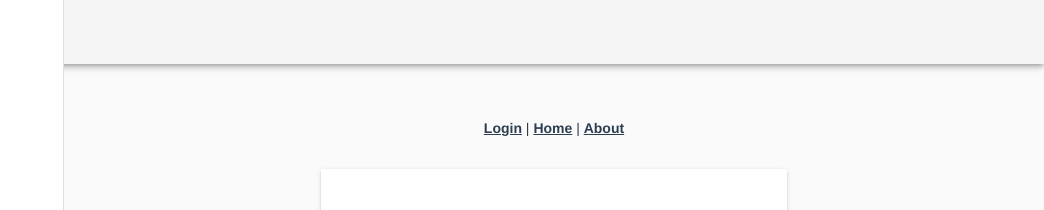
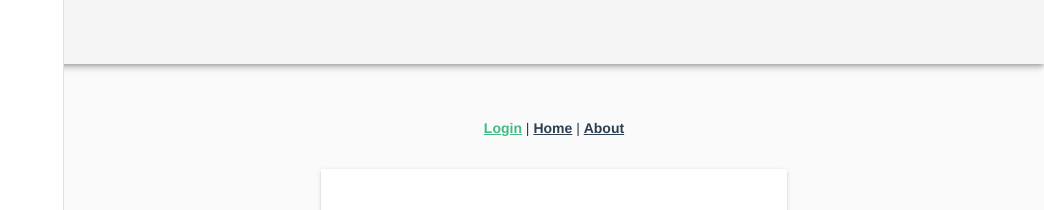
Before and after one commit to fe-playground/k-typing, a Vue app: page /#/login in a window 1280 px wide. Shown: the top 210 px of the page, without its empty margins (236-1280 px from the left). Built offline with nearby package versions, Linux system fonts and the light colour scheme.

Commit message:
feat: 로그인한 사용자만 home 에 접근

```diff
--- a/src/App.vue
+++ b/src/App.vue
@@ -5,7 +5,7 @@
     <v-content>
       <v-container fluid>
         <div id="nav">
-          <router-link to="/">Login</router-link> |
+          <router-link to="/login">Login</router-link> |
           <router-link to="/home">Home</router-link> |
           <router-link to="/about">About</router-link>
         </div>
--- a/src/router.js
+++ b/src/router.js
@@ -1,24 +1,35 @@
 import Vue from 'vue';
 import Router from 'vue-router';
+import store from '@/store';
+
 import Login from './views/Login';
-//import Home from './views/Home.vue';
+import NotFound404 from './views/NotFound404';
 
 Vue.use(Router);
 
-const NotFound = { template: '<p>Page not found</p>' };
-
-export default new Router({
+const router = new Router({
   //mode: 'history',
   routes: [
     {
+      path: '*',
+      component: NotFound404,
+      meta: { title: '404' },
+    },
+    {
       path: '/',
+      redirect: '/login',
+    },
+    {
+      path: '/login',
       name: 'login',
       component: Login,
+      meta: { title: 'Login' },
     },
     {
       path: '/home',
       name: 'home',
       component: () => import('./views/Home.vue'),
+      meta: { requiresAuth: true, title: 'home' },
     },
     {
       path: '/about',
@@ -27,11 +38,25 @@ export default new Router({
       // this generates a separate chunk (about.[hash].js) for this route
       // which is lazy-loaded when the route is visited.
       component: () => import(/* webpackChunkName: "about" */ './views/About.vue'),
-    },
-    {
-      path: '*',
-      //name: 'notFound',
-      component: Login,
+      meta: { title: 'about' },
     },
   ],
 });
+
+router.beforeEach((to, from, next) => {
+  document.title = to.meta.title || 'typing';
+  if (to.matched.some(record => record.meta.requiresAuth)) {
+    if (!store.getters[ 'auth/isAuth' ]) {
+      next({
+        path: '/login',
+        query: { redirect: to.fullPath },
+      });
+    } else {
+      next();
+    }
+  } else {
+    next(); // 반드시 next()를 호출하십시오!
+  }
+});
+
+export default router;
--- /dev/null
+++ b/src/views/NotFound404.vue
@@ -0,0 +1,13 @@
+<template>
+  <h1>404</h1>
+</template>
+
+<script>
+  export default {
+    name: 'NotFound404',
+  };
+</script>
+
+<style scoped>
+
+</style>
--- a/src/vuex/auth.js
+++ b/src/vuex/auth.js
@@ -3,6 +3,12 @@ import router from '@/router';
 const state = {
   email: '',
   token: '',
+};
+
+const getters = {
+  isAuth(state, rootState, 나머지는모르겠다) {
+    return !!state.token;
+  },
 };
 
 const mutations = {
@@ -23,5 +29,5 @@ const actions = {
   },
 };
 
-const auth = { state, mutations, actions, namespaced: true };
+const auth = { state, getters, mutations, actions, namespaced: true };
 export default auth;
```
